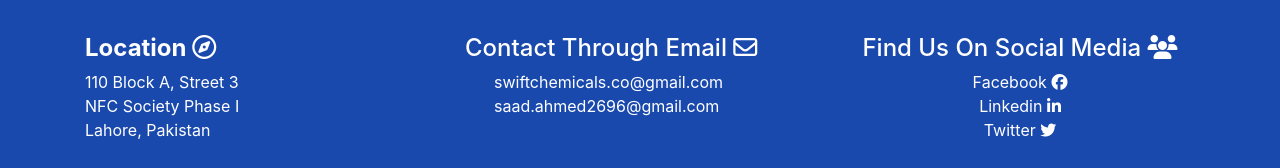
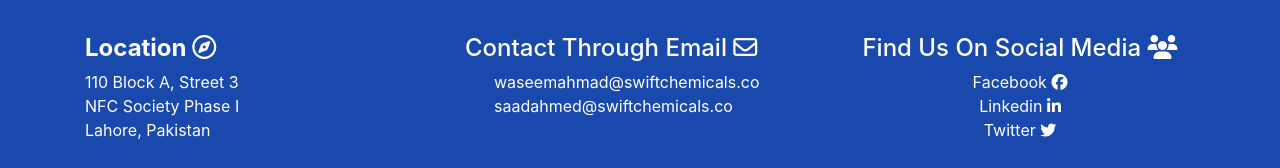
Before and after one commit to saad2696/swiftchemicals, a React (Create React App) app: page /contact in a window 1280 px wide. Shown: the part 738-906 px from the top of the page. Built offline with nearby package versions, Linux system fonts and the light colour scheme.

Commit message:
email edits

```diff
--- a/src/compnents/Footerpage.js
+++ b/src/compnents/Footerpage.js
@@ -22,8 +22,8 @@ export const Footerpage = () => {
           <div className="col">
             <h4>Contact Through Email <i class="far fa-envelope"></i></h4>
             <ul className="list-unstyled" style={{paddingLeft:29}} >
-              <li>swiftchemicals.co@gmail.com</li>
-              <li>saad.ahmed2696@gmail.com </li>
+              <li>waseemahmad@swiftchemicals.co</li>
+              <li>saadahmed@swiftchemicals.co </li>
             </ul>
           </div>
           {/* col3 */}
```
Also changed, not shown: 2 other files (tests, documents, lock files or other folders).
